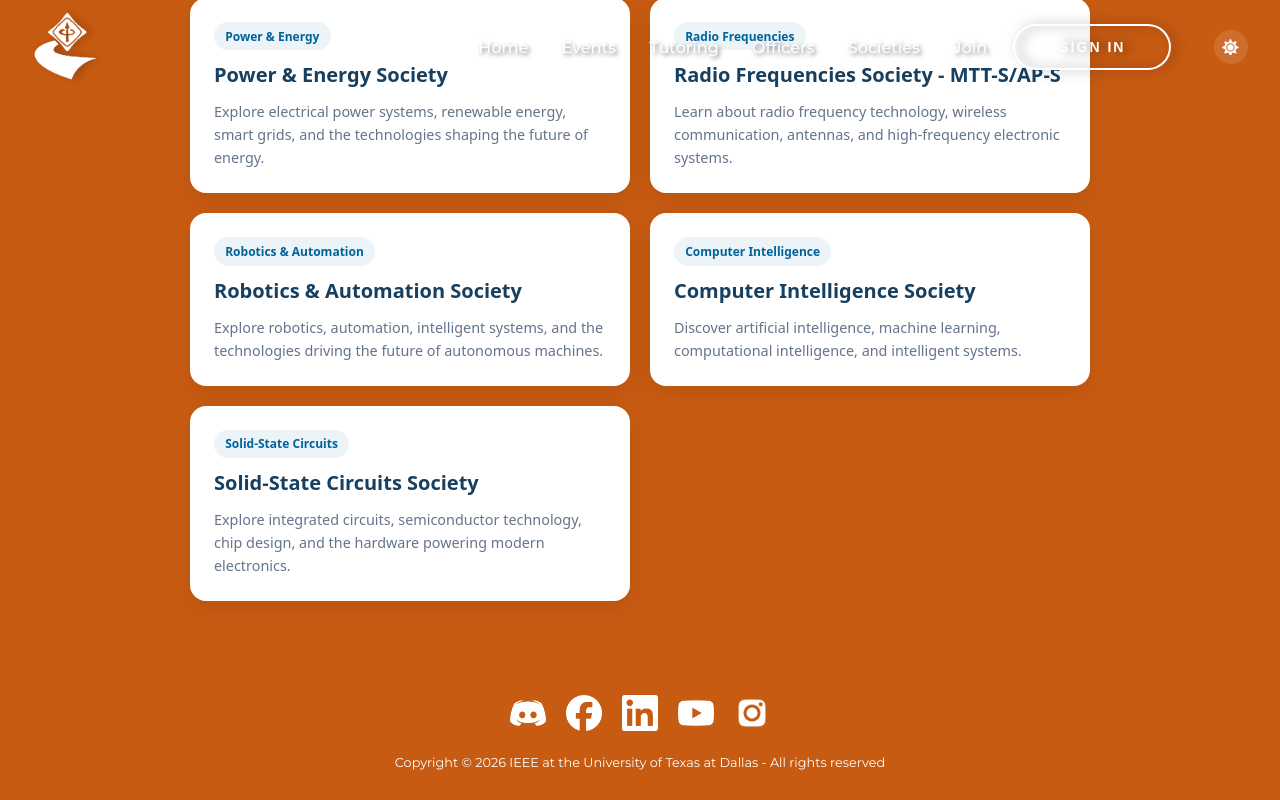
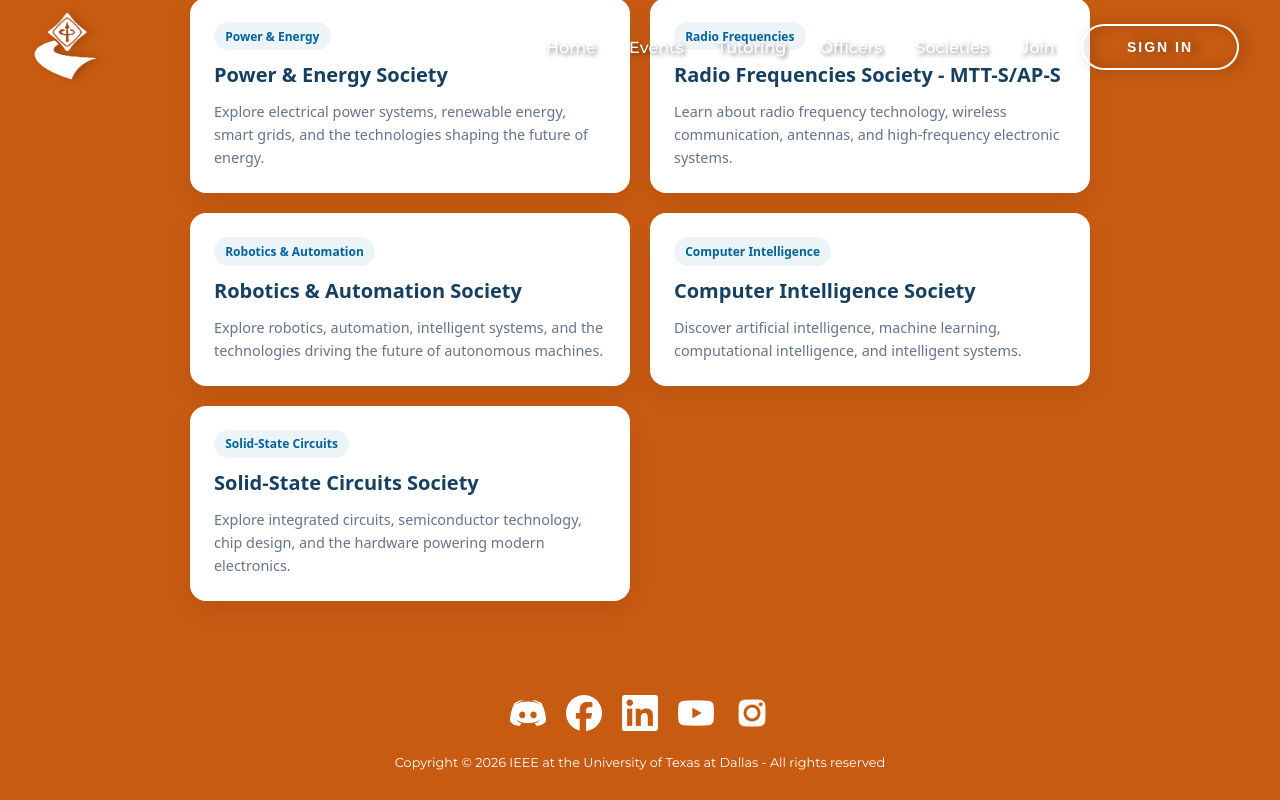
Before and after one commit to ieee-utd/ieee-site, a React (Create React App) app: page /societies in a window 1280 px wide. Shown: the part 426-1226 px from the top of the page. Built offline with nearby package versions, Linux system fonts and the light colour scheme.

Commit message:
removed dark mode

```diff
--- a/public/index.html
+++ b/public/index.html
@@ -24,26 +24,6 @@
       Learn how to configure a non-root public URL by running `npm run build`.
     -->
     <title>IEEE at UT Dallas - The Student Branch of IEEE at UTD</title>
-    <script>
-      (function () {
-        try {
-          var stored = window.localStorage.getItem("theme");
-          var theme;
-          if (stored === "light" || stored === "dark") {
-            theme = stored;
-          } else {
-            theme = window.matchMedia("(prefers-color-scheme: dark)").matches
-              ? "dark"
-              : "light";
-            // Lock in the resolved theme on first visit so every later page
-            // load reads this stored choice instead of re-checking the OS
-            // preference each time (which can vary between page loads).
-            window.localStorage.setItem("theme", theme);
-          }
-          document.documentElement.setAttribute("data-theme", theme);
-        } catch (e) {}
-      })();
-    </script>
   </head>
   <body>
     <noscript>You need to enable JavaScript to run this app.</noscript>
--- a/src/calendar/calendar.tsx
+++ b/src/calendar/calendar.tsx
@@ -1,7 +1,6 @@
 import React, { useMemo, useState } from 'react';
 import styles from './calendar.module.css';
 import { CalendarEvent, useCalendarEvents } from './use-calendar-events';
-import { useIsDarkMode } from '../shared/use-is-dark-mode';
 
 interface CalendarProps {
   config?: {
@@ -43,17 +42,6 @@ const TUTOR_COLOR_PALETTE = [
   '#000f89', // phthalo blue
 ];
 
-// Same 7-shade progression from light to dark, swapped in for dark mode.
-const TUTOR_COLOR_PALETTE_DARK = [
-  '#d8b98c', // light tan
-  '#c19a6b', // sandy brown
-  '#a67c52', // camel
-  '#8b5e3c', // chestnut
-  '#6f4e37', // coffee
-  '#4b3621', // bistre
-  '#2e1f14', // espresso
-];
-
 const hexToHsl = (hex: string): [number, number, number] => {
   const r = parseInt(hex.slice(1, 3), 16) / 255;
   const g = parseInt(hex.slice(3, 5), 16) / 255;
@@ -86,12 +74,10 @@ const hexToHsl = (hex: string): [number, number, number] => {
 
 // Deterministic per-tutor gradient keyed by that tutor's position in the
 // full, sorted tutor roster. Each tutor is assigned one of the named colors
-// in TUTOR_COLOR_PALETTE (or its dark-mode brown equivalent), then a
-// light/dark pair of that same hue is used as the gradient stops so the
-// gradient stays clearly visible.
-const getTutorGradient = (tutorIndex: number, isDarkMode: boolean): string => {
-  const palette = isDarkMode ? TUTOR_COLOR_PALETTE_DARK : TUTOR_COLOR_PALETTE;
-  const baseColor = palette[tutorIndex % palette.length];
+// in TUTOR_COLOR_PALETTE, then a light/dark pair of that same hue is used
+// as the gradient stops so the gradient stays clearly visible.
+const getTutorGradient = (tutorIndex: number): string => {
+  const baseColor = TUTOR_COLOR_PALETTE[tutorIndex % TUTOR_COLOR_PALETTE.length];
   const [hue, saturation, lightness] = hexToHsl(baseColor);
   const lightnessStart = Math.max(0, lightness - 10);
   const lightnessEnd = Math.min(100, lightness + 10);
@@ -107,7 +93,6 @@ const Calendar: React.FC<CalendarProps> = ({ config = {} }) => {
   const [selectedEvent, setSelectedEvent] = useState<CalendarEvent | null>(null);
   const [hoveredEventId, setHoveredEventId] = useState<string | null>(null);
   const { events, loading, error, rateLimited, refetch } = useCalendarEvents();
-  const isDarkMode = useIsDarkMode();
 
   const tutorIndexByName = useMemo(() => {
     const uniqueTutors = Array.from(new Set(events.map(event => extractTutorName(event.title)))).sort();
@@ -176,7 +161,7 @@ const Calendar: React.FC<CalendarProps> = ({ config = {} }) => {
         }
 
         const foundTutorIndex = tutorIndexByName.get(extractTutorName(event.title));
-        const tutorGradient = getTutorGradient(foundTutorIndex !== undefined ? foundTutorIndex : 0, isDarkMode);
+        const tutorGradient = getTutorGradient(foundTutorIndex !== undefined ? foundTutorIndex : 0);
 
         return { ...event, hasOverlappingLonger, tutorGradient };
       });
--- a/src/home-page/sponsors/sponsors.module.css
+++ b/src/home-page/sponsors/sponsors.module.css
@@ -69,10 +69,6 @@
   object-fit: contain;
 }
 
-:global([data-theme="dark"]) .Client-item {
-  filter: brightness(0) invert(0.55);
-}
-
 /* Responsive Styles */
 @media screen and (max-width: 768px) {
   .carousel-item {
--- a/src/index.css
+++ b/src/index.css
@@ -40,40 +40,6 @@ html { scroll-behavior: smooth; scroll-snap-type: y mandatory; }
   --brand-sky: #cde5f5;
 }
 
-html[data-theme="dark"] {
-  --surface-page: #12181f;
-  --surface-card: #1b232c;
-  --surface-muted: #161d24;
-  --surface-muted-alt: #1a222a;
-  --surface-hover: #202a33;
-  --surface-chip: #202a33;
-  --text-primary: #e6edf3;
-  --text-primary-alt: #d7dde2;
-  --text-secondary: #a7adb3;
-  --text-secondary-alt: #9aa0a6;
-  --text-muted: #93a2b1;
-  --border-subtle: #2a3540;
-  --border-subtle-alt: #2a3540;
-  --border-card: #2a3540;
-  --border-input: #3a4650;
-
-  /* Brand colors flatten to distinct dark greys so blue- and
-     orange-family elements stay tell-apart-able without any hue. */
-  --brand-blue: #4b5259;
-  --brand-blue-strong: #565e66;
-  --brand-blue-hover: #40474d;
-  --brand-blue-deep: #363c42;
-  --brand-blue-deepest: #2b3035;
-  --brand-blue-navy: #23272b;
-
-  --brand-orange: #5a534c;
-  --brand-orange-strong: #6b6259;
-  --brand-orange-alt: #6b6259;
-  --brand-gold: #8a8175;
-  --brand-peach: #9a948c;
-  --brand-sky: #9aa3ab;
-}
-
 body {
   margin: 0;
   font-family: 'Montserrat';
--- a/src/nav-bar/nav-bar.module.css
+++ b/src/nav-bar/nav-bar.module.css
@@ -11,10 +11,6 @@
   padding: 10px 0;
   height: 72px;
   filter: drop-shadow(5px 0px 4px rgba(0, 0, 0, 0.225));
-}
-
-:global([data-theme="dark"]) .logo {
-  filter: brightness(0) invert(0.55) drop-shadow(5px 0px 4px rgba(0, 0, 0, 0.225));
 }
 
 .navDesktop {
@@ -312,10 +308,6 @@
   height: 48px;
 }
 
-:global([data-theme="dark"]) .mobileLogoImg {
-  filter: brightness(0) invert(0.55);
-}
-
 /* Nav switches to dark grey while scrolled over a white/light section
    (see NavBar's IntersectionObserver on [data-nav-surface="light"]), so
    text and icons stay readable instead of white-on-white. */
--- a/src/nav-bar/nav-bar.tsx
+++ b/src/nav-bar/nav-bar.tsx
@@ -2,8 +2,6 @@ import { useEffect, useState } from "react";
 import styles from "./nav-bar.module.css";
 import ieeeLogo from "../assets/ieeelogotransparent.png";
 import accountIcon from "../assets/account-white-icon.png";
-import ThemeToggle from "../shared/theme-toggle";
-import { useIsDarkMode } from "../shared/use-is-dark-mode";
 
 // Roughly the nav bar's own height, used to place the IntersectionObserver's
 // detection line where the bar actually sits rather than at the viewport top.
@@ -11,13 +9,11 @@ const NAV_DETECTION_OFFSET_PX = 80;
 
 function NavBar() {
   const signedIn = false;
-  const isDarkMode = useIsDarkMode();
   const [isOverLightSection, setIsOverLightSection] = useState(false);
 
   // Sections marked data-nav-surface="light" (white/off-white backgrounds)
   // make the nav switch to dark grey text/icons while scrolled behind them,
-  // so it stays readable instead of white-on-white. Only relevant in light
-  // theme — in dark theme those same surfaces render dark, not white.
+  // so it stays readable instead of white-on-white.
   useEffect(() => {
     const targets = Array.from(
       document.querySelectorAll('[data-nav-surface="light"]')
@@ -43,7 +39,7 @@ function NavBar() {
     return () => observer.disconnect();
   }, []);
 
-  const isOnLight = isOverLightSection && !isDarkMode;
+  const isOnLight = isOverLightSection;
 
   return (
     <header className={isOnLight ? styles.onLight : undefined}>
@@ -95,9 +91,6 @@ function NavBar() {
                     Sign In
                   </a>
                 )}
-              </li>
-              <li>
-                <ThemeToggle isOnLight={isOnLight} />
               </li>
             </ul>
           </div>
@@ -161,9 +154,6 @@ function NavBar() {
                 </a>
               )}
             </li>
-            <li>
-              <ThemeToggle isOnLight={isOnLight} />
-            </li>
           </ul>
         </nav>
       </div>
--- a/src/shared/theme-toggle.module.css
+++ /dev/null
@@ -1,27 +0,0 @@
-.themeToggle {
-  display: grid;
-  place-items: center;
-  width: 2.15rem;
-  height: 2.15rem;
-  border: 0;
-  border-radius: 50%;
-  background: rgba(255, 255, 255, 0.12);
-  color: #fff;
-  font-size: 1.05rem;
-  cursor: pointer;
-  transition: background-color 0.18s ease, transform 0.18s ease;
-}
-
-.themeToggle:hover {
-  background: rgba(255, 255, 255, 0.24);
-  transform: translateY(-2px);
-}
-
-.themeToggle.onLight {
-  background: rgba(58, 63, 69, 0.1);
-  color: #3a3f45;
-}
-
-.themeToggle.onLight:hover {
-  background: rgba(58, 63, 69, 0.18);
-}
--- a/src/shared/theme-toggle.tsx
+++ /dev/null
@@ -1,67 +0,0 @@
-import React, { useEffect, useState } from "react";
-import { FaMoon, FaSun } from "react-icons/fa";
-import styles from "./theme-toggle.module.css";
-
-type Theme = "light" | "dark";
-
-const THEME_STORAGE_KEY = "theme";
-const THEME_CHANGE_EVENT = "ieee-theme-change";
-
-const getInitialTheme = (): Theme => {
-  const stored = window.localStorage.getItem(THEME_STORAGE_KEY);
-  if (stored === "light" || stored === "dark") return stored;
-
-  // In normal use the inline script in index.html already locks a resolved
-  // theme into storage before React ever mounts, so this branch shouldn't
-  // run — but if it ever does, lock it in here too rather than leaving the
-  // theme to be recomputed from system preference on every future page load.
-  const systemTheme = window.matchMedia("(prefers-color-scheme: dark)").matches
-    ? "dark"
-    : "light";
-  window.localStorage.setItem(THEME_STORAGE_KEY, systemTheme);
-  return systemTheme;
-};
-
-interface ThemeToggleProps {
-  className?: string;
-  /** True when the fixed nav is scrolled over a light/white section. */
-  isOnLight?: boolean;
-}
-
-// The nav renders this twice (desktop + mobile layouts), each with its own
-// component instance. A same-tab custom event keeps both icons in sync
-// regardless of which one the user actually clicked.
-const ThemeToggle: React.FC<ThemeToggleProps> = ({ className, isOnLight }) => {
-  const [theme, setTheme] = useState<Theme>(getInitialTheme);
-
-  useEffect(() => {
-    const handleThemeChange = (event: Event) => {
-      const nextTheme = (event as CustomEvent<Theme>).detail;
-      setTheme(nextTheme);
-    };
-
-    window.addEventListener(THEME_CHANGE_EVENT, handleThemeChange);
-    return () => window.removeEventListener(THEME_CHANGE_EVENT, handleThemeChange);
-  }, []);
-
-  const toggleTheme = () => {
-    const nextTheme: Theme = theme === "dark" ? "light" : "dark";
-    document.documentElement.setAttribute("data-theme", nextTheme);
-    window.localStorage.setItem(THEME_STORAGE_KEY, nextTheme);
-    window.dispatchEvent(new CustomEvent(THEME_CHANGE_EVENT, { detail: nextTheme }));
-    setTheme(nextTheme);
-  };
-
-  return (
-    <button
-      type="button"
-      className={`${styles.themeToggle} ${isOnLight ? styles.onLight : ""} ${className || ""}`}
-      onClick={toggleTheme}
-      aria-label={theme === "dark" ? "Switch to light mode" : "Switch to dark mode"}
-    >
-      {theme === "dark" ? <FaMoon /> : <FaSun />}
-    </button>
-  );
-};
-
-export default ThemeToggle;
--- a/src/shared/use-is-dark-mode.ts
+++ /dev/null
@@ -1,20 +0,0 @@
-import { useEffect, useState } from "react";
-
-// Watches document.documentElement's data-theme attribute (set by
-// ThemeToggle) so components can react live when the user switches themes.
-export const useIsDarkMode = (): boolean => {
-  const [isDark, setIsDark] = useState(
-    () => document.documentElement.getAttribute("data-theme") === "dark"
-  );
-
-  useEffect(() => {
-    const target = document.documentElement;
-    const observer = new MutationObserver(() => {
-      setIsDark(target.getAttribute("data-theme") === "dark");
-    });
-    observer.observe(target, { attributes: true, attributeFilter: ["data-theme"] });
-    return () => observer.disconnect();
-  }, []);
-
-  return isDark;
-};
```
